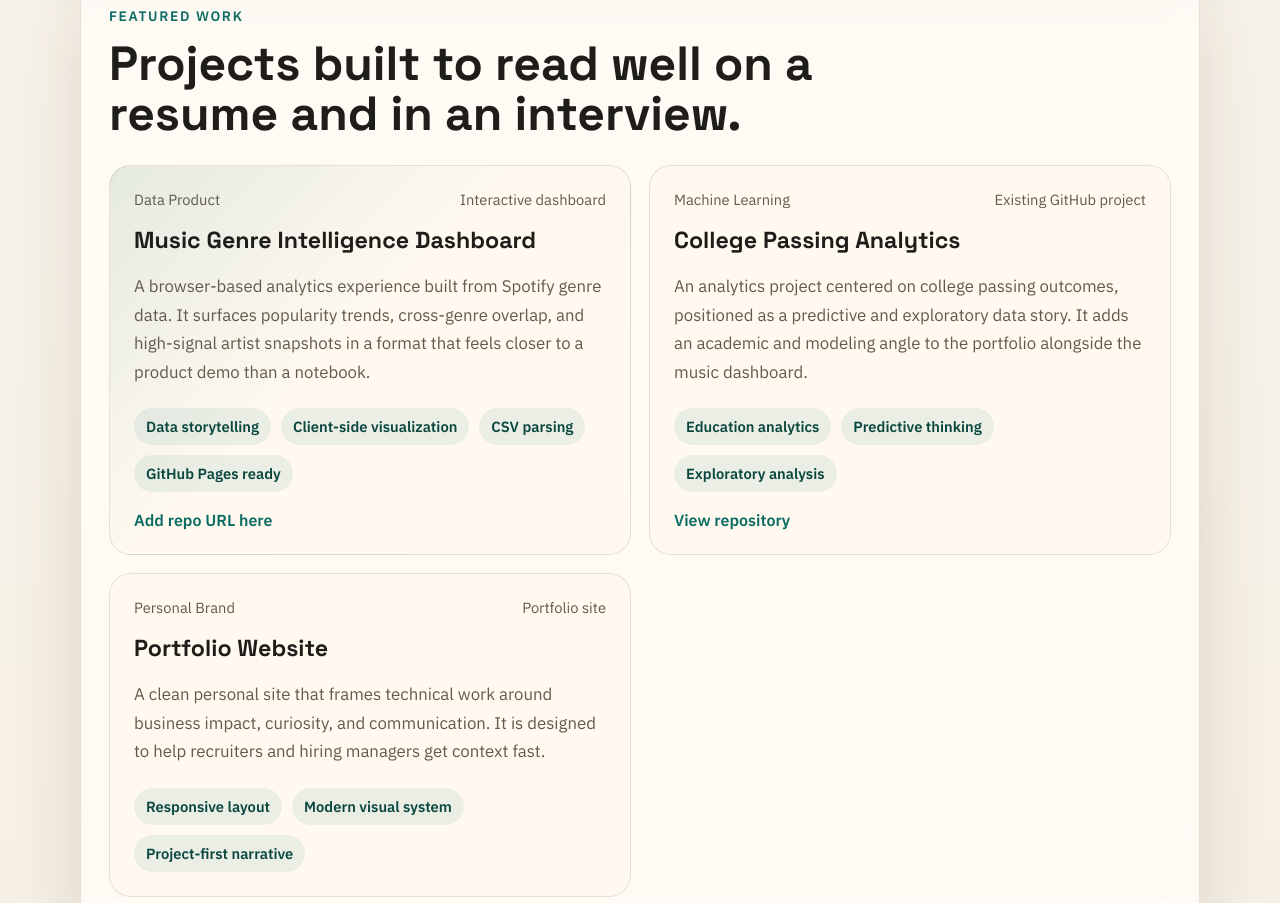
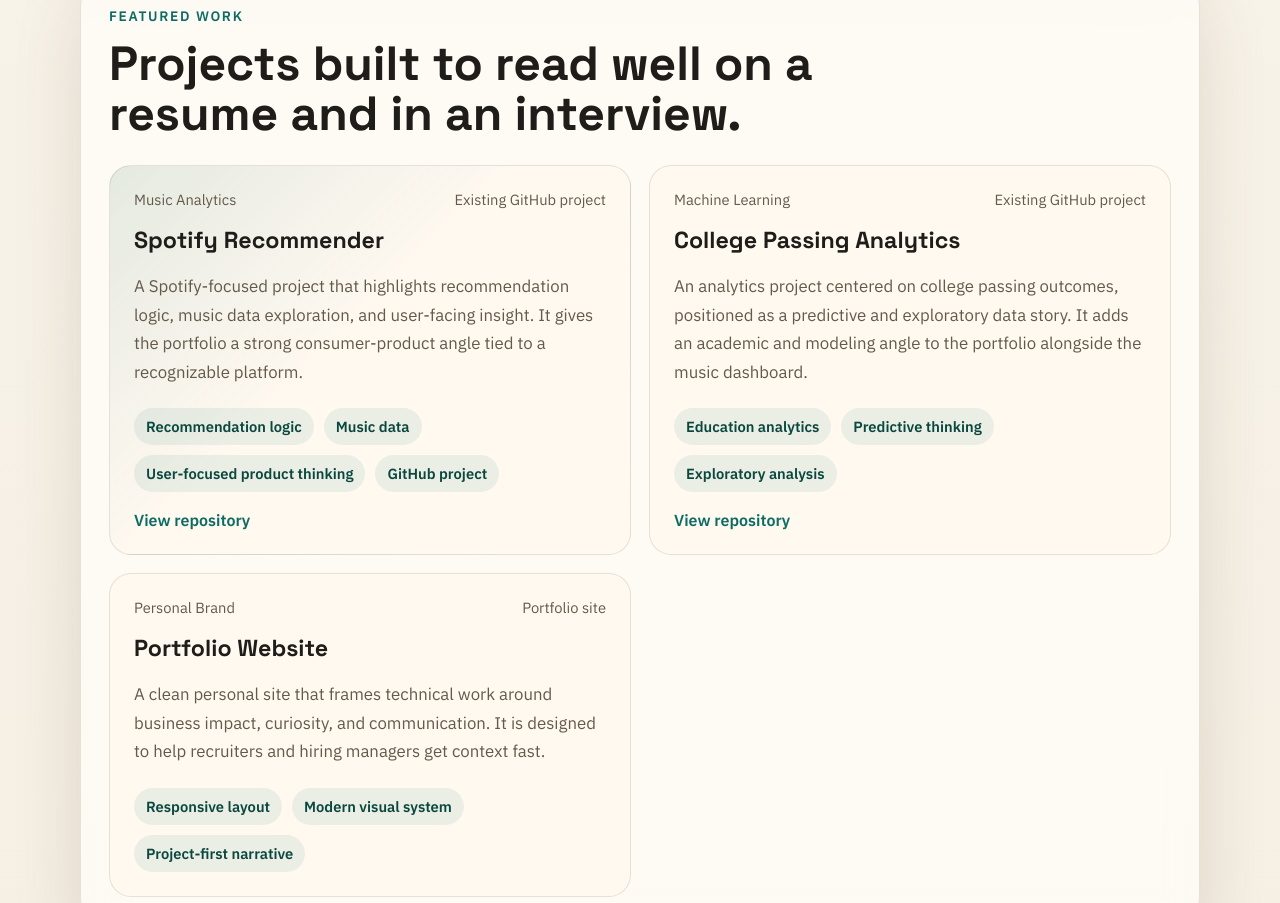
Before and after one commit to jCroitoru1/jCroitoru1.github.io, a plain HTML site: page index.html in a window 1280 px wide. Shown: the part 1123-2026 px from the top of the page. Drawn offline with Linux system fonts and the light colour scheme; files that its build step writes are made by us from their sources; files whose address does not match are found by name.

Commit message:
Add files via upload

```diff
--- a/index.html
+++ b/index.html
@@ -68,22 +68,22 @@
         <div class="project-grid">
           <article class="project-card featured">
             <div class="card-topline">
-              <span>Data Product</span>
-              <span>Interactive dashboard</span>
+              <span>Music Analytics</span>
+              <span>Existing GitHub project</span>
             </div>
-            <h3>Music Genre Intelligence Dashboard</h3>
+            <h3>Spotify Recommender</h3>
             <p>
-              A browser-based analytics experience built from Spotify genre data. It surfaces popularity trends, cross-genre
-              overlap, and high-signal artist snapshots in a format that feels closer to a product demo than a notebook.
+              A Spotify-focused project that highlights recommendation logic, music data exploration, and user-facing insight.
+              It gives the portfolio a strong consumer-product angle tied to a recognizable platform.
             </p>
             <ul class="tag-row">
-              <li>Data storytelling</li>
-              <li>Client-side visualization</li>
-              <li>CSV parsing</li>
-              <li>GitHub Pages ready</li>
+              <li>Recommendation logic</li>
+              <li>Music data</li>
+              <li>User-focused product thinking</li>
+              <li>GitHub project</li>
             </ul>
             <div class="project-links">
-              <a class="text-link" href="https://github.com/jCroitoru1" target="_blank" rel="noreferrer">Add repo URL here</a>
+              <a class="text-link" href="https://github.com/jCroitoru1/Spotify-Recommender-" target="_blank" rel="noreferrer">View repository</a>
             </div>
           </article>
 
@@ -174,8 +174,7 @@
         <h2>Want the full repo links here?</h2>
       </div>
       <p>
-        Publish the portfolio site and dashboard to GitHub, replace the placeholder music dashboard link, and keep linking
-        your best projects directly from this page.
+        Publish the portfolio site to GitHub Pages and keep linking your best projects directly from this page.
       </p>
     </footer>
   </div>
```
